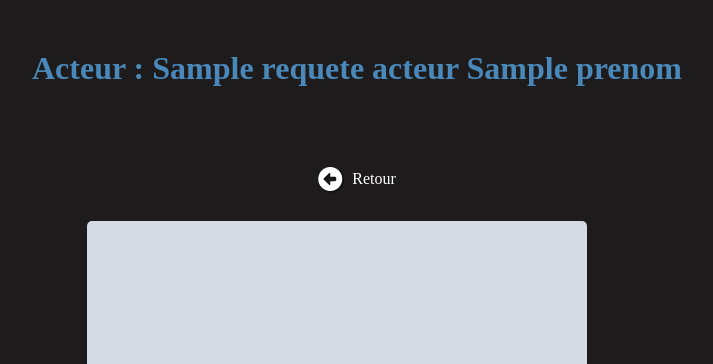
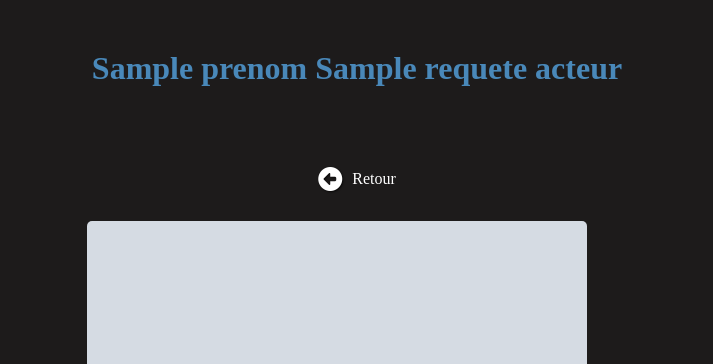
Before and after one commit to mayados/cinema_mvc, a PHP site: template view/detailActeur.php in a window 1280 px wide. Shown: the part 56-420 px from the top of the page, without its empty margins (283-996 px from the left). Run offline with PHP 8.4, Linux system fonts and the light colour scheme; the template is opened without the code that fills it: most values are stand-ins (such as "Sample title", 1, 10 or a date in 2020); grey boxes marked "Sample" are stand-in pictures.

Commit message:
modify $titreSecondaire

```diff
--- a/view/detailActeur.php
+++ b/view/detailActeur.php
@@ -43,7 +43,7 @@
 
     /* On stocke dans des variables les titres qui seront affectés sur la page template */
     $titre = "informations acteur";
-    $titre_secondaire = "Acteur : ".$acteurNom." ".$acteurPrenom;
+    $titre_secondaire = $acteurPrenom." ".$acteurNom;
     $lienCss = "detailPersonne";
     /* ob_start et ob_get_clean permettent d'aspirer les informations qui se situent entre ces deux fonctions, ainsi, nous pourrons envoyer tout ça sur une autre page
     Ici, nous stockons tout cela dans une variable $contenu */
```
